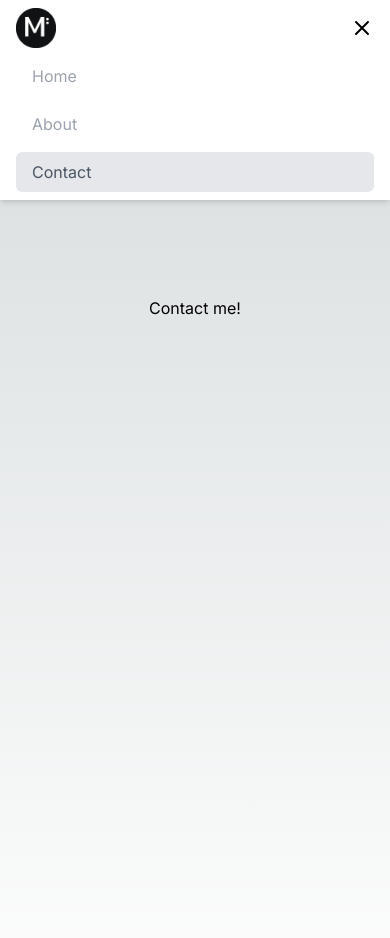
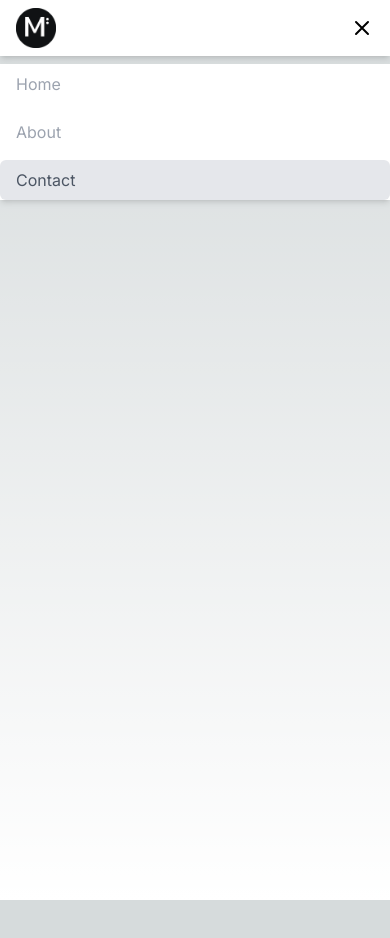
Before and after one commit to mshoemaker1/MyPortfolio, a Next.js app: page /contact in a window 390 px wide. Both pictures are taken after a click on the button 362 px from the left and 28 px from the top of the page. Shown: the top 938 px of the page. After the commit the page ends 900 px from the top, so only its background shows below. Built offline with nearby package versions, Linux system fonts and the light colour scheme.

Commit message:
mobile nav update

```diff
--- a/app/contact/page.tsx
+++ b/app/contact/page.tsx
@@ -1,7 +1,9 @@
 export default function Contact() {
   return (
-    <main className="flex min-h-screen flex-col items-center justify-between p-24">
-      <p className="flex w-full justify-center text-center">Contact me!</p>
+    <main className="flex min-h-screen flex-col items-center justify-between">
+      <p className="flex w-full justify-center text-center my-28">
+        Contact me!
+      </p>
     </main>
   );
 }
--- a/components/NavBar/MenuItem.tsx
+++ b/components/NavBar/MenuItem.tsx
@@ -4,19 +4,22 @@ import { usePathname } from "next/navigation";
 interface MenuItemProps {
   href: string;
   label: string;
+  onClick?: () => void;
 }
 
-const MenuItem = ({ href, label }: MenuItemProps) => {
+const MenuItem = ({ href, label, onClick }: MenuItemProps) => {
   const pathname = usePathname();
   const isActive = pathname === href;
 
   return (
-    <Link href={href}
+    <Link
+      href={href}
       className={`${
         isActive
           ? "text-gray-600 dark:text-gray-400 bg-gray-200 dark:bg-gray-700 hover:bg-gray-300 dark:hover:bg-gray-600"
           : "text-gray-400 dark:text-gray-300 hover:bg-gray-200 dark:hover:bg-gray-700"
       } block px-4 py-2 rounded-md transition-colors duration-200 ease-in-out`}
+      onClick={onClick}
     >
       {label}
     </Link>
--- a/components/NavBar/index.tsx
+++ b/components/NavBar/index.tsx
@@ -19,9 +19,13 @@ const Navbar = () => {
     setIsOpen(!isOpen);
   };
 
+  const closeNavbar = () => {
+    setIsOpen(false);
+  };
+
   return (
-    <nav className="bg-white text-black dark:bg-gray-800 dark:text-white shadow-md dark:shadow-lg">
-      <div className="max-w-7xl mx-auto px-4 py-2">
+    <nav className="relative bg-white text-black dark:bg-gray-800 dark:text-white shadow-md dark:shadow-lg">
+      <div className="max-w-7xl mx-auto px-4 py-2 relative z-10">
         <div className="flex justify-between items-center">
           <div className="flex items-center space-x-4">
             <Link href="/" className="mr-4">
@@ -40,7 +44,7 @@ const Navbar = () => {
           </div>
 
           {/* Hamburger Menu */}
-          <div className="flex md:hidden">
+          <div className="flex md:hidden relative z-20">
             <button
               className="text-black dark:text-white focus:outline-none"
               onClick={toggleNavbar}
@@ -52,10 +56,17 @@ const Navbar = () => {
 
         {/* Responsive Menu */}
         <div
-          className={`${isOpen ? "block" : "hidden"} md:hidden mt-2 space-y-2`}
+          className={`absolute top-full left-0 w-full bg-white dark:bg-gray-800 dark:text-white shadow-md dark:shadow-lg ${
+            isOpen ? "block" : "hidden"
+          } md:hidden mt-2 space-y-2 z-10`}
         >
           {menuItems.map((item) => (
-            <MenuItem key={item.href} href={item.href} label={item.label} />
+            <MenuItem
+              key={item.href}
+              href={item.href}
+              label={item.label}
+              onClick={closeNavbar}
+            />
           ))}
         </div>
       </div>
```
Lines whose indentation alone changed are shown as unchanged.
